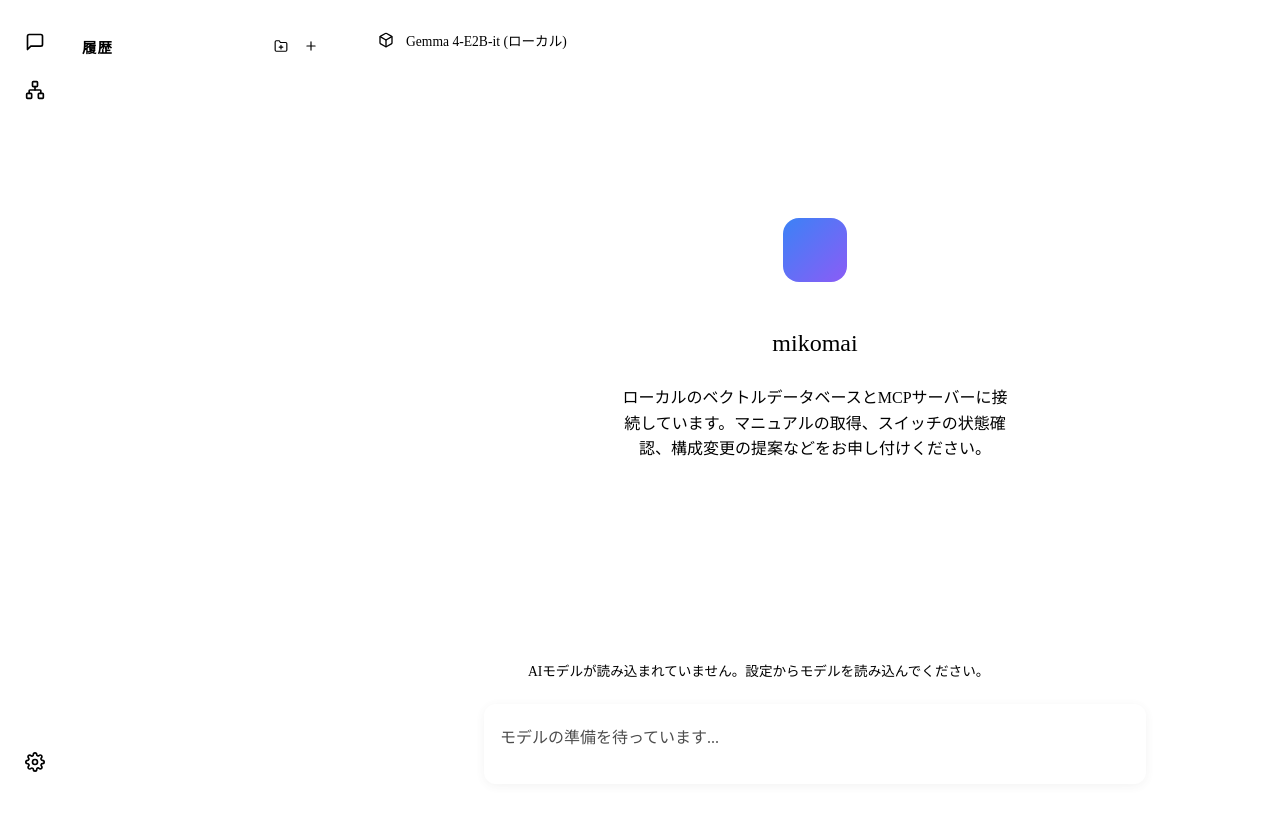
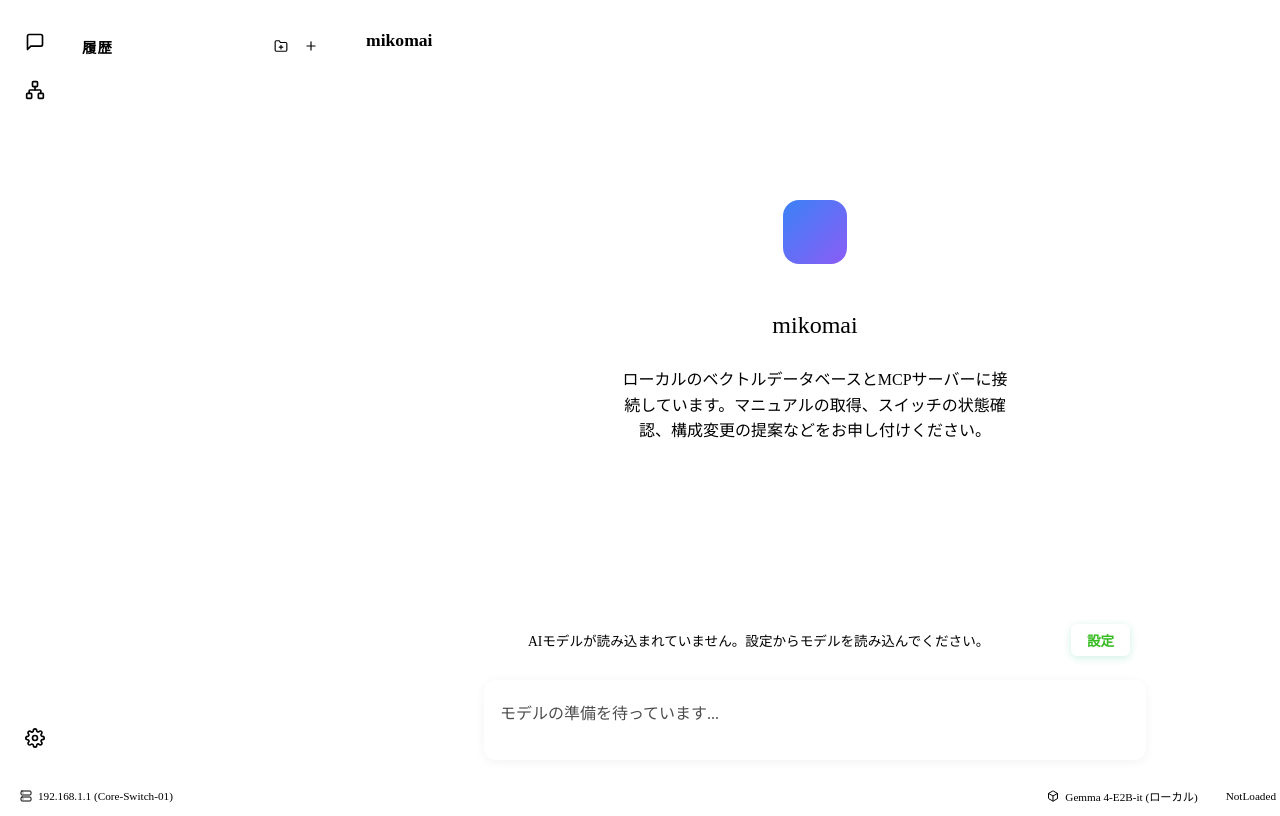
Before and after one commit to kamera25/mikomai, a React (Vite) app: page / in a window 1280 px wide. Built offline with nearby package versions, Linux system fonts and the light colour scheme.

Commit message:
モデル非読み込み時の挙動を追加

```diff
--- a/package.json
+++ b/package.json
@@ -7,6 +7,7 @@
   "scripts": {
     "dev": "vite",
     "build": "tsc && vite build",
+    "check": "tsc --noEmit",
     "preview": "vite preview",
     "tauri": "tauri",
     "mcp": "tsx src/mcp-server.ts"
--- a/src/App.css
+++ b/src/App.css
@@ -1,8 +1,15 @@
 .app-container {
   display: flex;
+  flex-direction: column;
   height: 100vh;
   width: 100vw;
   background-color: var(--bg-primary);
+  overflow: hidden;
+}
+
+.main-layout {
+  display: flex;
+  flex-grow: 1;
   overflow: hidden;
 }
 
@@ -235,23 +242,18 @@
 
 
 
-.model-selector {
-  display: flex;
-  align-items: center;
-  gap: 12px;
-  padding: 6px 12px;
-  background-color: var(--bg-tertiary);
-  border: 1px solid var(--border-color);
-  border-radius: 6px;
-  font-size: 0.85rem;
-  color: var(--text-secondary);
-  cursor: pointer;
-  transition: all 0.2s ease;
+.header-title {
+  font-size: 1.1rem;
+  font-weight: 600;
+  color: var(--text-primary);
+  margin: 0;
 }
 
-.model-selector:hover {
-  border-color: var(--accent-color);
-  color: var(--text-primary);
+.header-hostname {
+  font-size: 0.85rem;
+  color: var(--text-muted);
+  margin-left: 8px;
+  font-family: var(--font-mono);
 }
 
 .status-badge {
@@ -372,6 +374,35 @@
   color: var(--danger);
 }
 
+.banner-button {
+  background-color: #10b981; /* Green fallback */
+  background-color: var(--success);
+  color: #36bb21 !important;
+  border: none;
+  padding: 6px 16px;
+  border-radius: 6px;
+  font-size: 0.85rem;
+  font-weight: 600;
+  cursor: pointer;
+  transition: all 0.2s ease;
+  margin-left: auto;
+  white-space: nowrap;
+  display: flex;
+  align-items: center;
+  justify-content: center;
+  box-shadow: 0 2px 8px rgba(16, 185, 129, 0.2);
+}
+
+.banner-button:hover {
+  background-color: #059669;
+  filter: brightness(1.1);
+  transform: translateY(-1px);
+}
+
+.banner-button:active {
+  transform: translateY(0);
+}
+
 .status-spinner {
   width: 16px;
   height: 16px;
@@ -479,3 +510,61 @@
 ::-webkit-scrollbar-thumb:hover {
   background: var(--text-muted);
 }
+
+.status-bar {
+  height: 24px;
+  background-color: var(--bg-secondary);
+  border-top: 1px solid var(--border-color);
+  display: flex;
+  align-items: center;
+  justify-content: space-between;
+  padding: 0 12px;
+  font-size: 0.7rem;
+  color: var(--text-muted);
+  user-select: none;
+  z-index: 100;
+}
+
+.status-left, .status-right {
+  display: flex;
+  align-items: center;
+  gap: 16px;
+}
+
+.status-item {
+  display: flex;
+  align-items: center;
+  gap: 6px;
+  transition: color 0.2s ease;
+}
+
+.status-item:hover {
+  color: var(--text-primary);
+}
+
+.status-dot {
+  width: 6px;
+  height: 6px;
+  border-radius: 50%;
+  background-color: var(--text-muted);
+}
+
+.status-dot.loaded {
+  background-color: var(--success);
+  box-shadow: 0 0 6px var(--success);
+}
+
+.status-dot.loading {
+  background-color: var(--accent-color);
+  animation: pulse 1.5s infinite;
+}
+
+.status-dot.error {
+  background-color: var(--danger);
+}
+
+@keyframes pulse {
+  0% { opacity: 1; }
+  50% { opacity: 0.5; }
+  100% { opacity: 1; }
+}
--- a/src/App.tsx
+++ b/src/App.tsx
@@ -36,6 +36,7 @@ function App() {
   const [history, setHistory] = useState<HistoryItem[]>([]);
   const [isLoaded, setIsLoaded] = useState(false);
   const [modelStatus, setModelStatus] = useState<string>("NotLoaded");
+  const [connectedHost] = useState<string>("192.168.1.1 (Core-Switch-01)");
 
   const textareaRef = useRef<HTMLTextAreaElement>(null);
 
@@ -283,6 +284,7 @@ function App() {
 
   return (
     <div className="app-container">
+      <div className="main-layout">
         {/* Activity Bar (LM Studio style thin left bar) */}
         <nav className="activity-bar">
          <div
@@ -379,11 +381,7 @@ function App() {
             {/* Top Header */}
             <header className="chat-header">
               <div className="header-left">
-
-                <div className="model-selector">
-                  <svg width="16" height="16" viewBox="0 0 24 24" fill="none" stroke="currentColor" strokeWidth="2" strokeLinecap="round" strokeLinejoin="round"><path d="M21 16V8a2 2 0 0 0-1-1.73l-7-4a2 2 0 0 0-2 0l-7 4A2 2 0 0 0 3 8v8a2 2 0 0 0 1 1.73l7 4a2 2 0 0 0 2 0l7-4A2 2 0 0 0 21 16z"></path><polyline points="3.27 6.96 12 12.01 20.73 6.96"></polyline><line x1="12" y1="22.08" x2="12" y2="12"></line></svg>
-                  <span>Gemma 4-E2B-it (ローカル)</span>
-                </div>
+                <h1 className="header-title">mikomai</h1>
               </div>
             </header>
 
@@ -426,6 +424,11 @@ function App() {
                   {modelStatus === "Loading" && "AIモデルを読み込み中です。しばらくお待ちください..."}
                   {modelStatus === "Error" && "AIモデルの読み込みに失敗しました。設定を確認してください。"}
                 </span>
+                {(modelStatus === "NotLoaded" || modelStatus === "Error") && (
+                  <button className="banner-button" onClick={() => setIsSettingsOpen(true)}>
+                    設定
+                  </button>
+                )}
               </div>
             )}
             <div className={`input-container ${modelStatus !== "Loaded" ? 'disabled' : ''}`}>
@@ -459,6 +462,27 @@ function App() {
         )}
         </div>
       </div>
+
+      {/* Status Bar */}
+      <footer className="status-bar">
+        <div className="status-left">
+          <div className="status-item">
+            <svg width="12" height="12" viewBox="0 0 24 24" fill="none" stroke="currentColor" strokeWidth="2" strokeLinecap="round" strokeLinejoin="round"><rect x="2" y="2" width="20" height="8" rx="2" ry="2"></rect><rect x="2" y="14" width="20" height="8" rx="2" ry="2"></rect><line x1="6" y1="6" x2="6.01" y2="6"></line><line x1="6" y1="18" x2="6.01" y2="18"></line></svg>
+            <span>{connectedHost}</span>
+          </div>
+        </div>
+        <div className="status-right">
+          <div className="status-item">
+            <svg width="12" height="12" viewBox="0 0 24 24" fill="none" stroke="currentColor" strokeWidth="2" strokeLinecap="round" strokeLinejoin="round"><path d="M21 16V8a2 2 0 0 0-1-1.73l-7-4a2 2 0 0 0-2 0l-7 4A2 2 0 0 0 3 8v8a2 2 0 0 0 1 1.73l7 4a2 2 0 0 0 2 0l7-4A2 2 0 0 0 21 16z"></path><polyline points="3.27 6.96 12 12.01 20.73 6.96"></polyline><line x1="12" y1="22.08" x2="12" y2="12"></line></svg>
+            <span>Gemma 4-E2B-it (ローカル)</span>
+          </div>
+          <div className="status-item">
+            <div className={`status-dot ${modelStatus.toLowerCase()}`}></div>
+            <span>{modelStatus === "Loaded" ? "Ready" : modelStatus}</span>
+          </div>
+        </div>
+      </footer>
+    </div>
   );
 }
 
```
Lines whose indentation alone changed are shown as unchanged.
